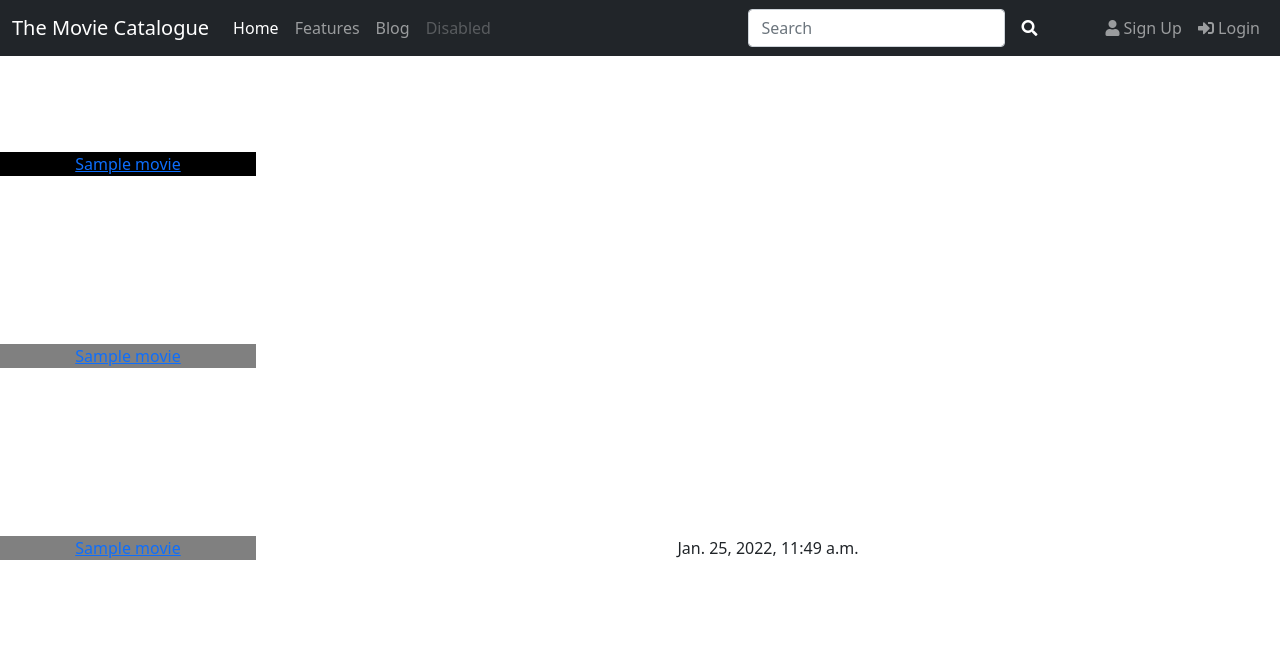
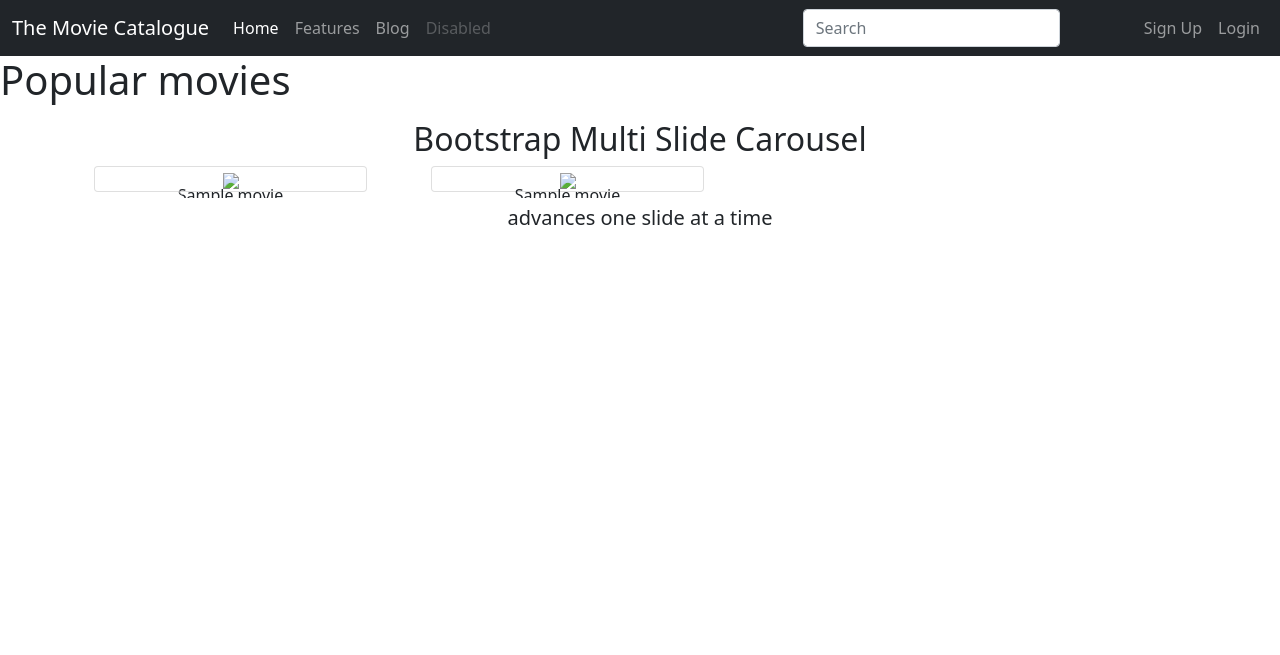
Before and after one commit to sharuman/movie-portal, a Django app: page / in a window 1280 px wide. Shown: the top 655 px of the page. Run offline with Django 3.2, Linux system fonts and the light colour scheme; tables that the repository leaves empty hold one stand-in row (values such as "Sample post"); some libraries are stand-ins or nearby versions.

Commit message:
Prototype Homepage now also has a first version of a carousel

```diff
--- a/movies/templates/base.html
+++ b/movies/templates/base.html
@@ -11,9 +11,10 @@
     <!-- Bootstrap core CSS -->
     <link href="{% static 'css/bootstrap.min.css' %}" rel="stylesheet">
     <!-- Fonawesome core CSS -->
-    <link href="{% static 'css/all.min.css' %}" rel="stylesheet">
+    <!--<link href="{% static 'css/all.min.css' %}" rel="stylesheet">-->
     <!-- Custom styles for this template -->
     <link href="{% static 'css/custom.css' %}" rel="stylesheet">
+
 </head>
 
 <body>
@@ -64,9 +65,11 @@
     {% endblock %}
 
     <script src="{% static 'js/bootstrap.min.js' %}"></script>
+    <script src="{% static 'js/bootstrap.bundle.min.js' %}"></script>
     <!-- Client-side image placeholder for movies with no poster -->
     <script src="{% static 'js/holder.min.js' %}"></script>
     <script src="{% static 'js/jquery-3.6.0.min.js' %}"></script>
+    <script src="{% static 'js/multi_carousel.js' %}"></script>
 </body>
 
 </html>
--- a/movies/templates/index.html
+++ b/movies/templates/index.html
@@ -6,41 +6,64 @@
 
 {% block body %}
 
-<main role="main">
-    <section class="jumbotron text-center">
-        <div>
-            {% if featured_movie_list %}
-                {% for movie in featured_movie_list %}
-                    <div  style="float:left;background-color:black;height:100%;width:20%"><a href="/movie/{{movie.slug}}/">{{movie.title}}</a></div>
-                {% endfor %}
-            {% else %}
-                <p>No movies found!</p>
-            {% endif %}
-        </div>
-    </section>
-    <section class="jumbotron text-center">
-        <div>
-            {% if featured_movie_list %}
-                {% for movie in featured_movie_list %}
-                    <div  style="float:left;background-color:grey;height:100%;width:20%"><a href="/movie/{{movie.slug}}/">{{movie.title}}</a></div>
-                {% endfor %}
-            {% else %}
-                <p>No movies found!</p>
-            {% endif %}
-        </div>
-    </section>
-    <section class="jumbotron text-center">
-        <div>
-            {% if featured_movie_list %}
-                {% for movie in featured_movie_list %}
-                    <div  style="float:left;background-color:grey;height:100%;width:20%"><a href="/movie/{{movie.slug}}/">{{movie.title}}</a></div>
-                {% endfor %}
-            {% else %}
-                <p>No movies found!</p>
-            {% endif %}
-        </div>
-        {{ now }}
-    </section>
-</main>
+
+
+
+<h1>Popular movies</h1>
+        {% if featured_movie_list %}
+
+            <div class="container text-center my-3">
+                <h2 class="font-weight-light">Bootstrap Multi Slide Carousel</h2>
+                <div class="row mx-auto my-auto justify-content-center">
+                    <div id="recipeCarousel" class="carousel slide" data-bs-ride="carousel">
+                        <div class="carousel-inner" role="listbox">
+                            {% for movie in featured_movie_list %}
+                                {% with y=forloop.counter|stringformat:"s" %}
+                                {% with template="https://via.placeholder.com/500x400/e66?text="|add:y %}
+                                    {% if forloop.first %}
+                                        <div class="carousel-item active">
+                                            <div class="col-md-3">
+                                                <div class="card">
+                                                    <div class="card-img">
+                                                        <img src={{template}} class="img-fluid">
+                                                    </div>
+                                                    <div class="card-img-overlay">{{movie.title}}</div>
+                                                </div>
+                                            </div>
+                                        </div>
+                                    {% else %}
+                                        <div class="carousel-item">
+                                            <div class="col-md-3">
+                                                <div class="card">
+                                                    <div class="card-img">
+                                                        <img src={{template}} class="img-fluid">
+                                                    </div>
+                                                    <div class="card-img-overlay">{{movie.title}}</div>
+                                                </div>
+                                            </div>
+                                        </div>
+
+                                    {% endif %}
+                                {% endwith %}
+                                {% endwith %}
+                            {% endfor %}
+                        <a class="carousel-control-prev bg-transparent w-aut" href="#recipeCarousel" role="button" data-bs-slide="prev">
+                            <span class="carousel-control-prev-icon" aria-hidden="true"></span>
+                        </a>
+                        <a class="carousel-control-next bg-transparent w-aut" href="#recipeCarousel" role="button" data-bs-slide="next">
+                            <span class="carousel-control-next-icon" aria-hidden="true"></span>
+                        </a>
+                        </div>
+                    </div>
+                    <h5 class="mt-2 fw-light">advances one slide at a time</h5>
+                </div>
+            </div>
+
+        {% else %}
+            <p>No featured movies found!</p>
+        {% endif %}
+
+
+
 
 {% endblock %}
--- a/movies/views.py
+++ b/movies/views.py
@@ -13,12 +13,5 @@ def index(request):
 
 
 
-
-
-
-
-
-
-
 def get_features_movies()->list[Movie]:
-    return Movie.objects.all()[:5]
+    return Movie.objects.all()[:6]
--- a/static/css/custom.css
+++ b/static/css/custom.css
@@ -37,3 +37,38 @@
   }
 
   .box-shadow { box-shadow: 0 .25rem .75rem rgba(0, 0, 0, .05); }
+
+
+@media (max-width: 767px) {
+  .carousel-inner .carousel-item > div {
+      display: none;
+  }
+  .carousel-inner .carousel-item > div:first-child {
+      display: block;
+  }
+}
+
+.carousel-inner .carousel-item.active,
+.carousel-inner .carousel-item-next,
+.carousel-inner .carousel-item-prev {
+  display: flex;
+}
+
+/* medium and up screens */
+@media (min-width: 768px) {
+
+  .carousel-inner .carousel-item-end.active,
+  .carousel-inner .carousel-item-next {
+    transform: translateX(25%);
+  }
+
+  .carousel-inner .carousel-item-start.active,
+  .carousel-inner .carousel-item-prev {
+    transform: translateX(-25%);
+  }
+}
+
+.carousel-inner .carousel-item-end,
+.carousel-inner .carousel-item-start {
+transform: translateX(0);
+}
--- /dev/null
+++ b/static/js/multi_carousel.js
@@ -0,0 +1,15 @@
+let items = document.querySelectorAll('.carousel .carousel-item')
+
+items.forEach((el) => {
+    const minPerSlide = 4
+    let next = el.nextElementSibling
+    for (var i=1; i<minPerSlide; i++) {
+        if (!next) {
+            // wrap carousel by using first child
+        	next = items[0]
+      	}
+        let cloneChild = next.cloneNode(true)
+        el.appendChild(cloneChild.children[0])
+        next = next.nextElementSibling
+    }
+})
```
